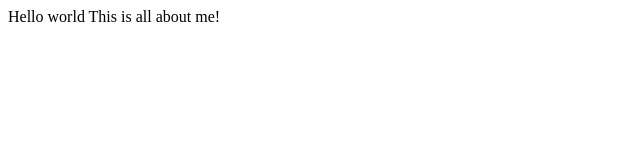
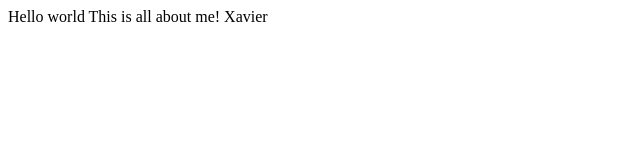
Before and after one commit to terrataylor/cohort44-git, a plain HTML site: page about.html in a window 1280 px wide. Shown: the full height of the page, 0-640 px from the left. Drawn offline with Linux system fonts and the light colour scheme.

Commit message:
added my name

```diff
--- a/about.html
+++ b/about.html
@@ -3,9 +3,9 @@
 <head>
     <meta charset="UTF-8">
     <meta name="viewport" content="width=device-width, initial-scale=1.0">
-    <title>About</title>
+    <title>Hello World</title>
 </head>
 <body>
-    <div>Hello world This is all about me!</div>
+    <div>Hello world This is all about me! Xavier</div>
 </body>
 </html>
```
